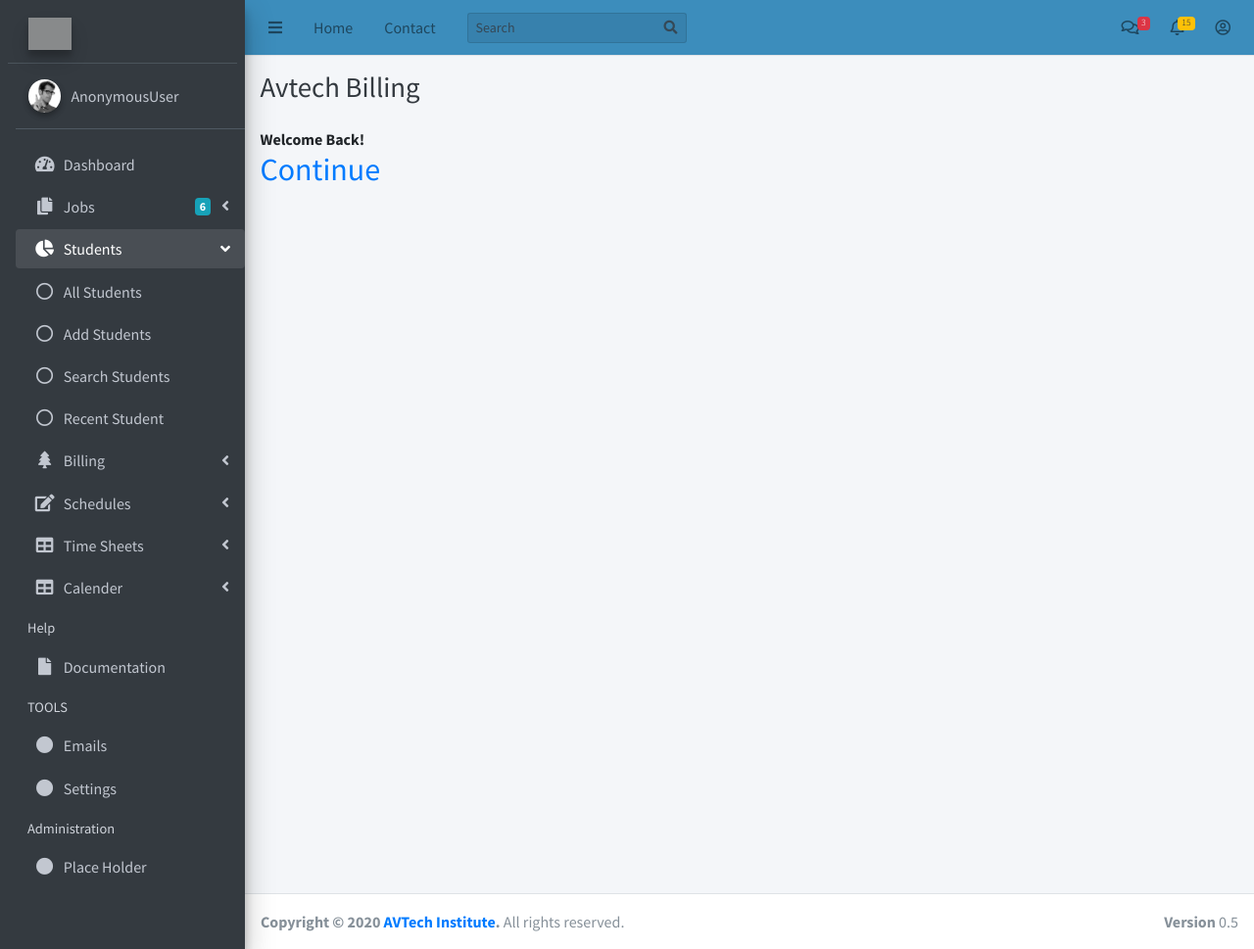
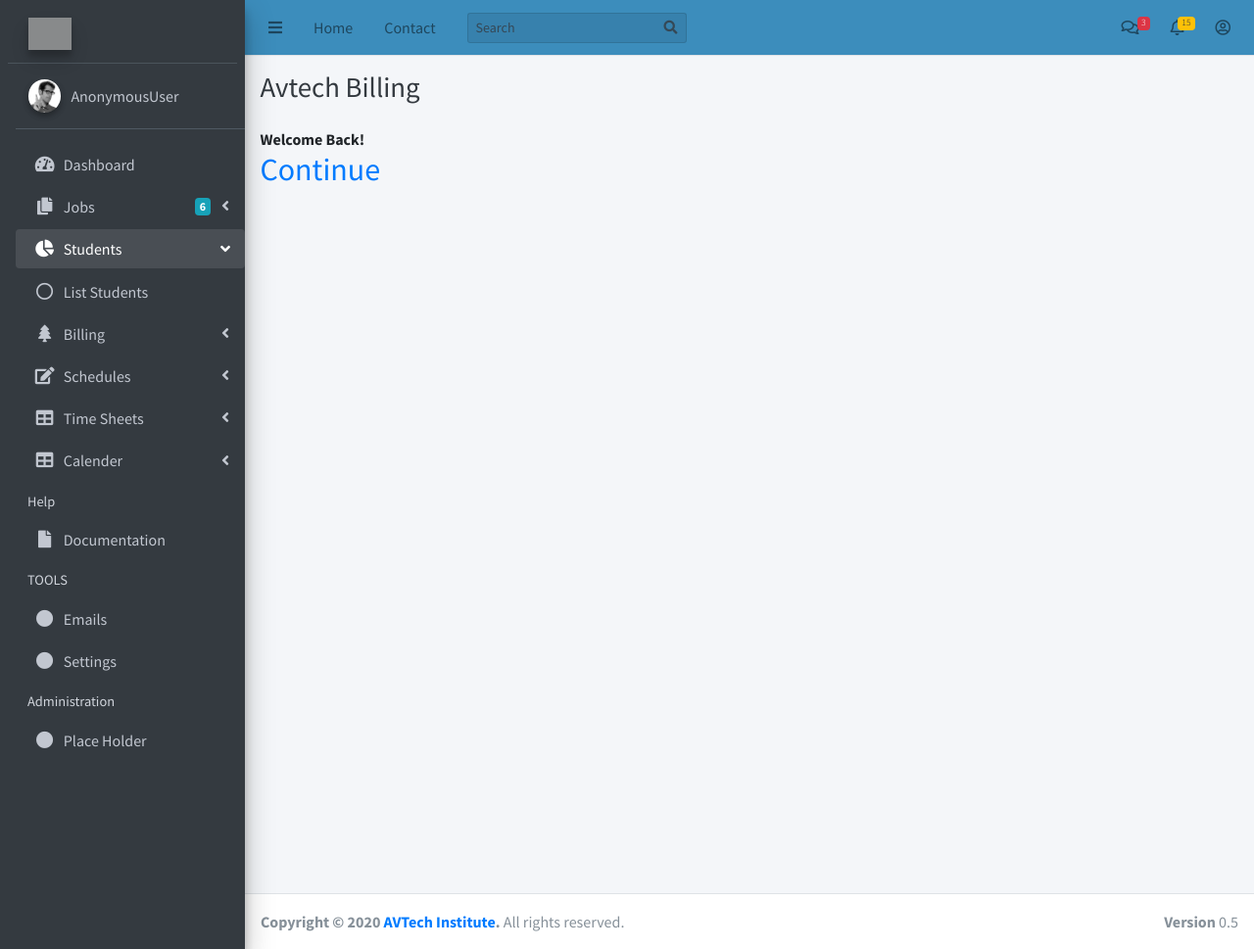
Before and after one commit to jackwang-periship/passport_project, a Django app: template billing/templates/billing/index.html in a window 1280 px wide, after a click on "Students". Shown: the whole page at 98% size. Run offline with Django 3.2, Linux system fonts and the light colour scheme; the template is opened without the code that fills it, so the values that code supplies are empty; some libraries are stand-ins or nearby versions; grey boxes are pictures that could not be loaded.

Commit message:
Restore templates/base.html

```diff
--- a/templates/base.html
+++ b/templates/base.html
@@ -5,6 +5,7 @@
     <meta charset="utf-8">
     <meta http-equiv="X-UA-Compatible" content="IE=edge">
     <title>{% block title %}{% endblock %}</title>
+    <style>{% block style_block %}{% endblock %}</style>
     <!-- Tell the browser to be responsive to screen width -->
     <meta name="viewport" content="width=device-width, initial-scale=1">
     <!-- Font Awesome -->
@@ -26,8 +27,8 @@
     <link rel="stylesheet" href="{% static 'AdminLTE-3.0.5/plugins/daterangepicker/daterangepicker.css' %}">
     <!-- summernote -->
     <link rel="stylesheet" href="{% static 'AdminLTE-3.0.5/plugins/summernote/summernote-bs4.css' %}">
-    <!-- Google Font: Source Sans Pro -->
     <link href="https://fonts.googleapis.com/css?family=Source+Sans+Pro:300,400,400i,700" rel="stylesheet">
+     <!-- Google Font: Source Sans Pro -->
 </head>
 <body class="hold-transition sidebar-mini layout-fixed">
 <div class="wrapper">
@@ -277,32 +278,14 @@
                             <li class="nav-item">
                                 <a href="{% url 'students:student_list' %}" class="nav-link">
                                     <i class="far fa-circle nav-icon"></i>
-                                    <p>All Students</p>
-                                </a>
-                            </li>
-                            <li class="nav-item">
-                                <a href="{% url 'students:add_new_student' %}" class="nav-link">
-                                    <i class="far fa-circle nav-icon"></i>
-                                    <p>Add Students</p>
-                                </a>
-                            </li>
-                            <li class="nav-item">
-                                <a href="{% url 'students:search_student' %}" class="nav-link">
-                                    <i class="far fa-circle nav-icon"></i>
-                                    <p>Search Students</p>
-                                </a>
-                            </li>
-                            <li class="nav-item">
-                                <a href="{% url 'students:student_Home' %}" class="nav-link">
-                                    <i class="far fa-circle nav-icon"></i>
-                                    <p>Recent Student</p>
+                                    <p>List Students</p>
                                 </a>
                             </li>
                         </ul>
                     </li>
                     <li class="nav-item has-treeview">
                         {% block Billing_Application_Menu %}
-                            <a href="#" class="nav-link">
+                            <a href="{% url 'billing:index' %}" class="nav-link">
                                 <i class="nav-icon fas fa-tree"></i>
                                 <p>
                                     Billing
@@ -311,9 +294,33 @@
                             </a>
                             <ul class="nav nav-treeview">
                                 <li class="nav-item">
-                                    <a href="{% url 'billing:index' %}" class="nav-link">
+                                    <a href="{% url 'billing:verify' %}" class="nav-link">
                                         <i class="far fa-circle nav-icon"></i>
-                                        <p>List Billing</p>
+                                        <p>Verification</p>
+                                    </a>
+                                </li>
+                                <li class="nav-item">
+                                    <a href="{% url 'billing:payment' %}" class="nav-link">
+                                        <i class="far fa-circle nav-icon"></i>
+                                        <p>Pay Tuition</p>
+                                    </a>
+                                </li>
+                                <li class="nav-item">
+                                    <a href="{% url 'billing:notice' %}" class="nav-link">
+                                        <i class="far fa-circle nav-icon"></i>
+                                        <p>Payment Notice</p>
+                                    </a>
+                                </li>
+                                <li class="nav-item">
+                                    <a href="{% url 'billing:report' %}" class="nav-link">
+                                        <i class="far fa-circle nav-icon"></i>
+                                        <p>Sales Logs</p>
+                                    </a>
+                                </li>
+                                <li class="nav-item">
+                                    <a href="{% url 'billing:logs' %}" class="nav-link">
+                                        <i class="far fa-circle nav-icon"></i>
+                                        <p>Logs Notice</p>
                                     </a>
                                 </li>
                             </ul>
@@ -551,7 +558,5 @@
 <script src="{% static 'AdminLTE-3.0.5/dist/js/pages/dashboard.js' %}"></script>
 <!-- AdminLTE for demo purposes -->
 <script src="{% static 'AdminLTE-3.0.5/dist/js/demo.js' %}"></script>
-{% block javascript %}
-{% endblock %}
 </body>
 </html>
```
